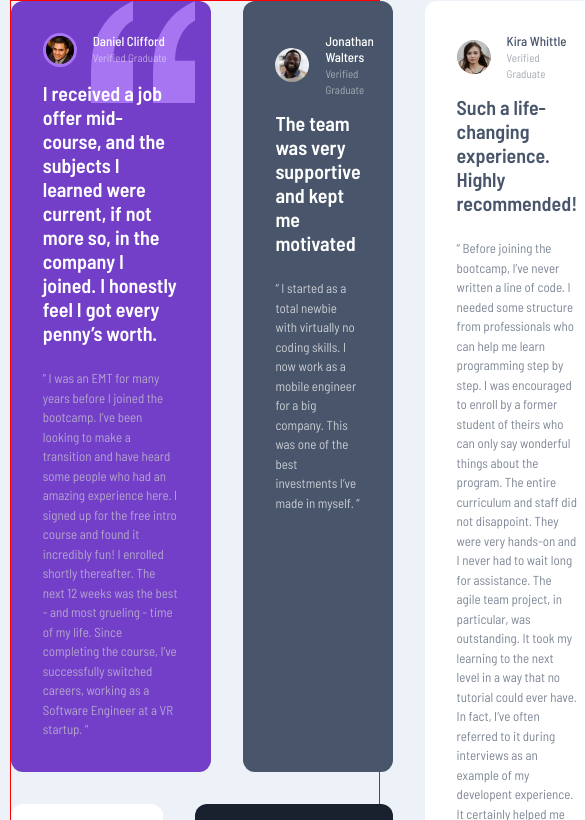
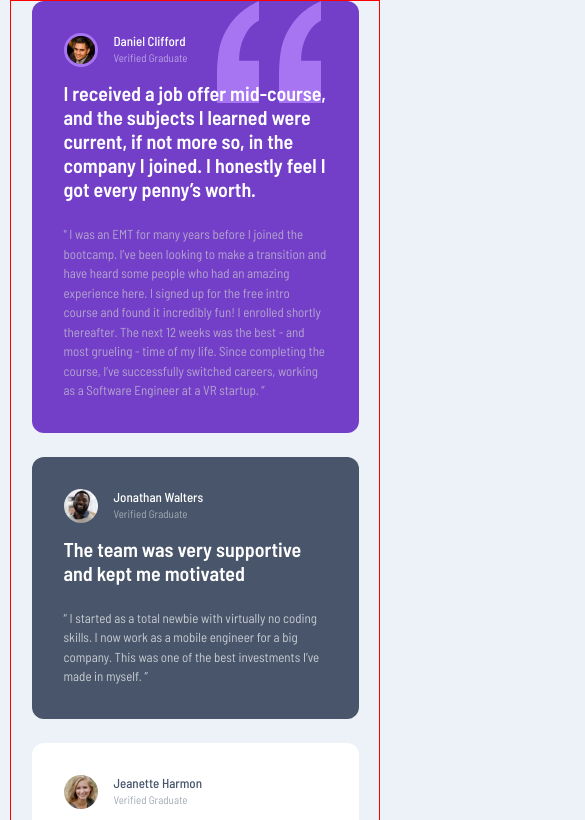
Before and after one commit to maxkdavis/testimonial-grid, a plain HTML site: page index.html in a window 390 px wide. Shown: the top 820 px of the page, 585 px wide, since content can reach past the window. Drawn offline with Linux system fonts and the light colour scheme.

Commit message:
responsive layout

```diff
--- a/styles.css
+++ b/styles.css
@@ -13,6 +13,7 @@ h3,
 h4,
 p {
   margin: 0;
+  padding: 0;
 }
 
 body {
@@ -132,3 +133,27 @@ img {
 .box-black .author-headshot {
   border: 3px solid #a775f1;
 }
+
+/* MEDIA QUERY FOR MOBILE LAYOUT */
+@media (max-width: 850px) {
+  /* body {
+    background: blue;
+  } */
+
+  #testimonial-grid {
+    display: grid;
+    gap: 1.5rem; /*24 px*/
+    grid-template-columns: 327px;
+    margin-inline: auto;
+    place-content: center;
+  }
+
+  .testimonial:last-child {
+    grid-column-start: 1;
+    grid-row-start: 5;
+  }
+
+  .grid-col-span-2 {
+    grid-column: span 1;
+  }
+}
```
